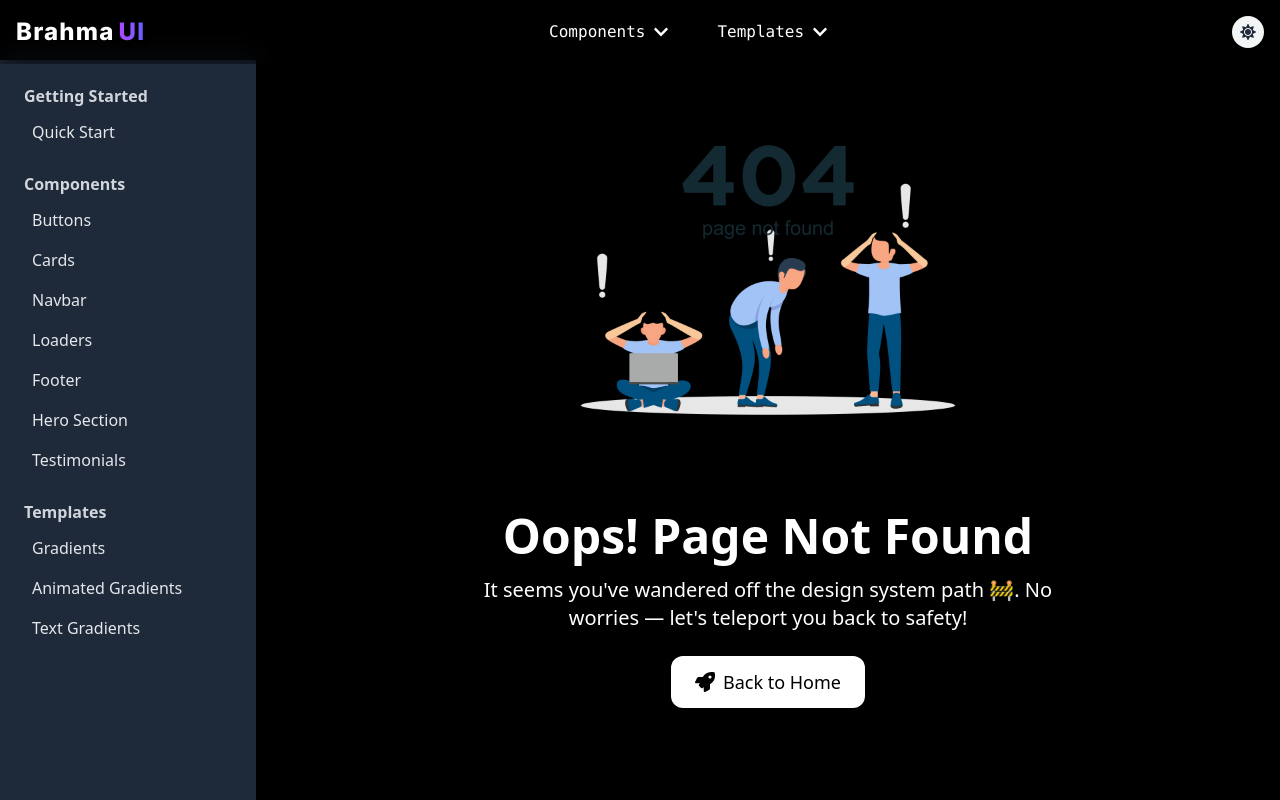
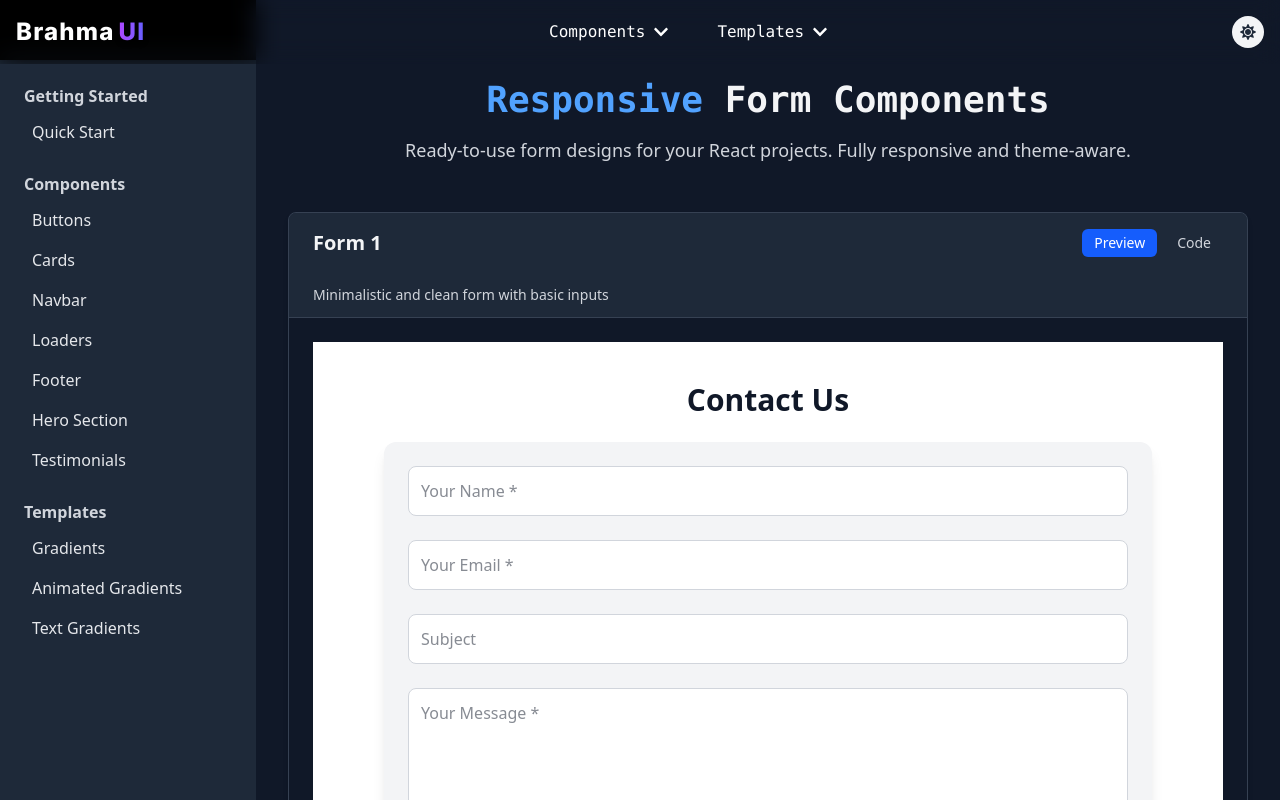
Before and after one commit to coder-prashant-raut/TWIND-UI, a React (Vite) app: page /components/forms in a window 1280 px wide. Shown: the top 800 px of the page. Built offline with nearby package versions, Linux system fonts and the light colour scheme.

Commit message:
resolved erroes in all forms and added fouter in navbar and app for forms

```diff
--- a/package.json
+++ b/package.json
@@ -15,6 +15,7 @@
     "lucide-react": "^0.476.0",
     "react": "^19.0.0",
     "react-dom": "^19.0.0",
+    "react-hot-toast": "^2.5.2",
     "react-icons": "^5.5.0",
     "react-router-dom": "^7.2.0",
     "react-syntax-highlighter": "^15.6.1",
--- a/src/App.jsx
+++ b/src/App.jsx
@@ -19,6 +19,7 @@ import Loaders from "./components/Components/loaders/Loaders";
 import SideNav from "./components/SideNav/sideNav";
 import Documentation from "./components/Components/docs/docs";
 import NotFound from "./components/NotFound/NotFound"; // 👈 Import the 404 page
+import Forms from "./components/Forms/Forms"
 
 // Layout component to conditionally show the sidebar
 const ContentWithSidebar = ({ children, theme }) => {
@@ -77,6 +78,8 @@ const App = () => {
             <Route path="/components/heros" element={<Heros theme={theme} />} />
             <Route path="/components/testimonials" element={<Testimonials theme={theme} />} />
             <Route path="/components/loaders" element={<Loaders theme={theme} />} />
+            <Route path="/components/forms" element={<Forms theme={theme} />} />
+
             <Route path="/docs" element={<Documentation theme={theme} />} />
 
             {/* 👇 404 Catch-all route must be last */}
@@ -85,6 +88,7 @@ const App = () => {
         </ContentWithSidebar>
 
         <Footer theme={theme} />
+
       </div>
     </Router>
   );
--- a/src/components/Forms/Form4.jsx
+++ b/src/components/Forms/Form4.jsx
@@ -228,7 +228,7 @@ export const form4Code = `
     <button
       type="button"
       className="bg-gray-500 text-white py-2 px-6 rounded-lg hover:bg-gray-600 transition-all"
-      ${step === 1 ? "hidden" : ""}
+      /* addDollerSingHere{step === 1 ? "hidden" : ""} */
     >
       Previous
     </button>
--- a/src/components/Forms/Forms.jsx
+++ b/src/components/Forms/Forms.jsx
@@ -4,7 +4,7 @@ import Form2, { form2Code } from './Form2';
 import Form3, { form3Code } from './Form3';
 import Form4, { form4Code } from './Form4';
 import Form5, { form5Code } from './Form5';
-import PreviewCode from '../../Common/PreviewCode';
+import PreviewCode from '../../components/Common/PreviewCode'
 
 function Forms({ theme }) {
   const isDark = theme === "dark";
--- a/src/components/twindinner/Navbar.jsx
+++ b/src/components/twindinner/Navbar.jsx
@@ -22,7 +22,7 @@ function Navbar({ theme, toggleTheme }) {
     { name: "Loader", route: "/components/loaders" },
     { name: "Footer", route: "/components/footers" },
     { name: "Hero Section", route: "/components/heros" },
-
+    { name: "Forms", route: "/components/forms" },
     { name: "Testimonials", route: "/components/testimonials" },
   ];
 
```
Also changed, not shown: 1 other file (tests, documents, lock files or other folders).
